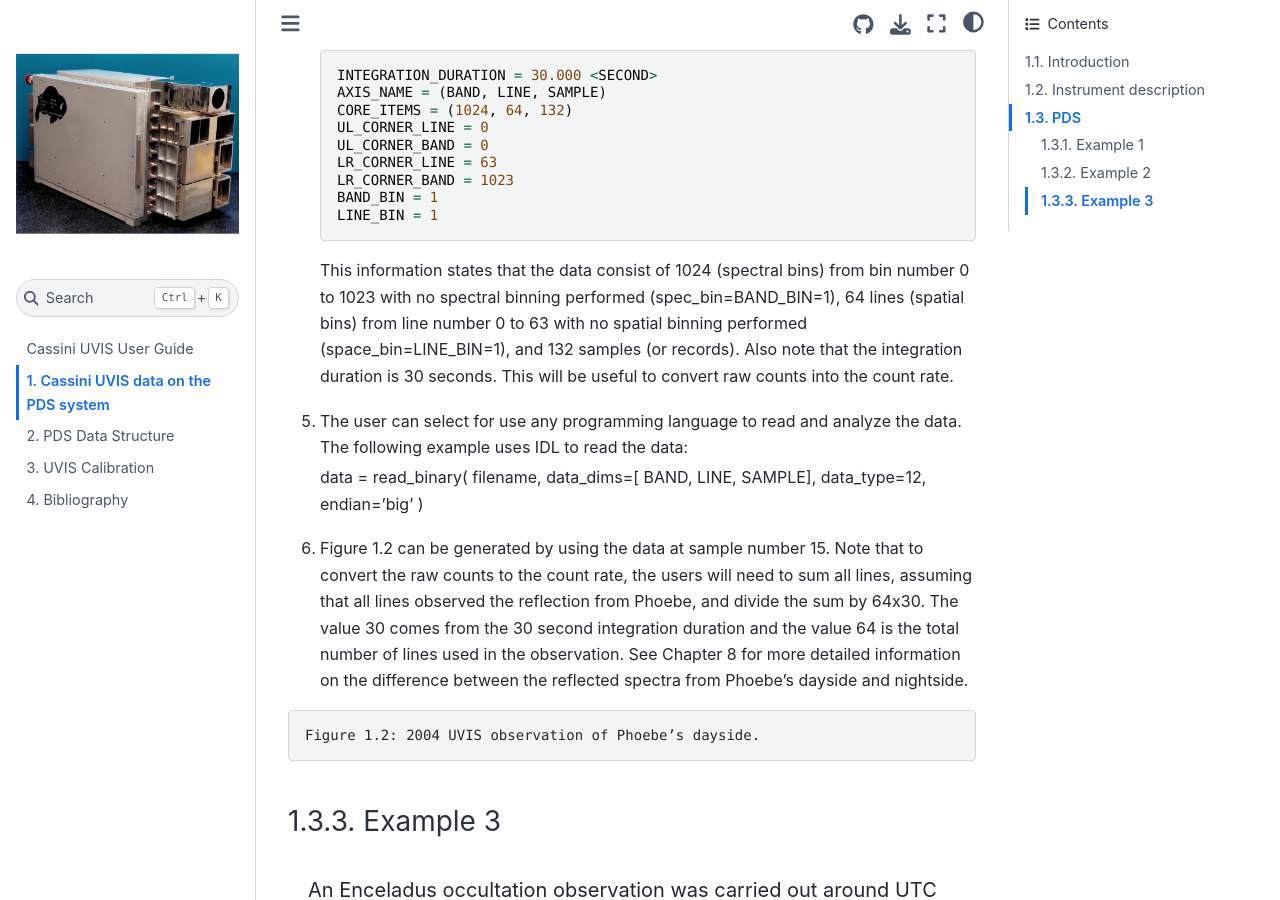
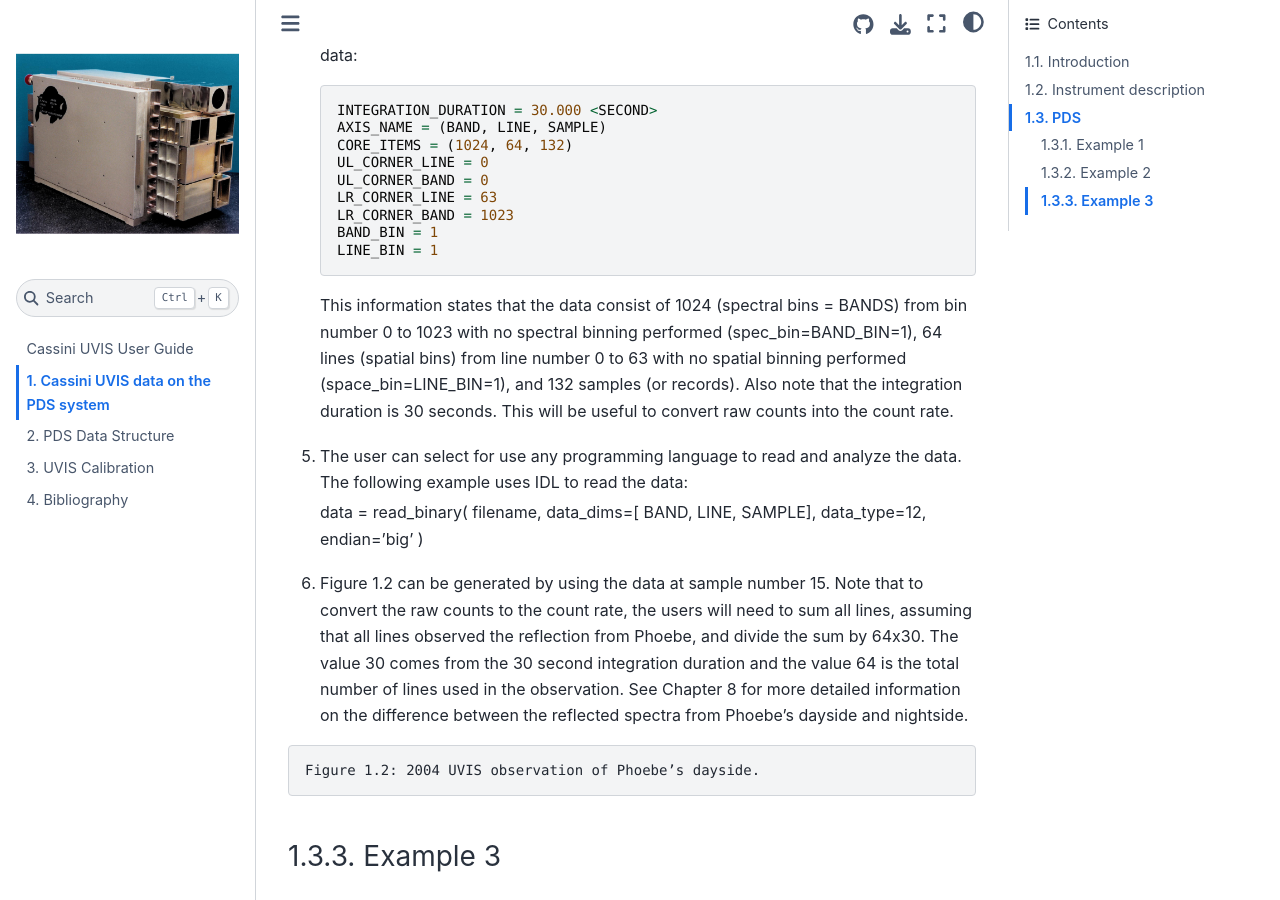
Before and after one commit to Cassini-UVIS/users_guide, a Jupyter Book: the page built from 01_uvis_on_pds.md, in a window 1280 px wide and 900 px high, scrolled down 8833 px. Built offline with Jupyter Book 1.0.4 settings and Sphinx 7.4.7 and the Sphinx Book theme 1.1.4, drawn with Linux system fonts in a browser that asks for light colours; cross-references to code outside the pages are shown as plain code.

````diff
--- a/01_uvis_on_pds.md
+++ b/01_uvis_on_pds.md
@@ -301,7 +301,7 @@ data and LBL files:
     LINE_BIN = 1
     ```
 
-    This information states that the data consist of 1024 (spectral bins) from bin number 0 to 1023
+    This information states that the data consist of 1024 (spectral bins = BANDS) from bin number 0 to 1023
     with no spectral binning performed (spec_bin=BAND_BIN=1), 64 lines (spatial bins) from line
     number 0 to 63 with no spatial binning performed (space_bin=LINE_BIN=1), and 132 samples
     (or records). Also note that the integration duration is 30 seconds. This will be useful to convert
````
Also changed, not shown: figures/fig_1.1.png (added).
